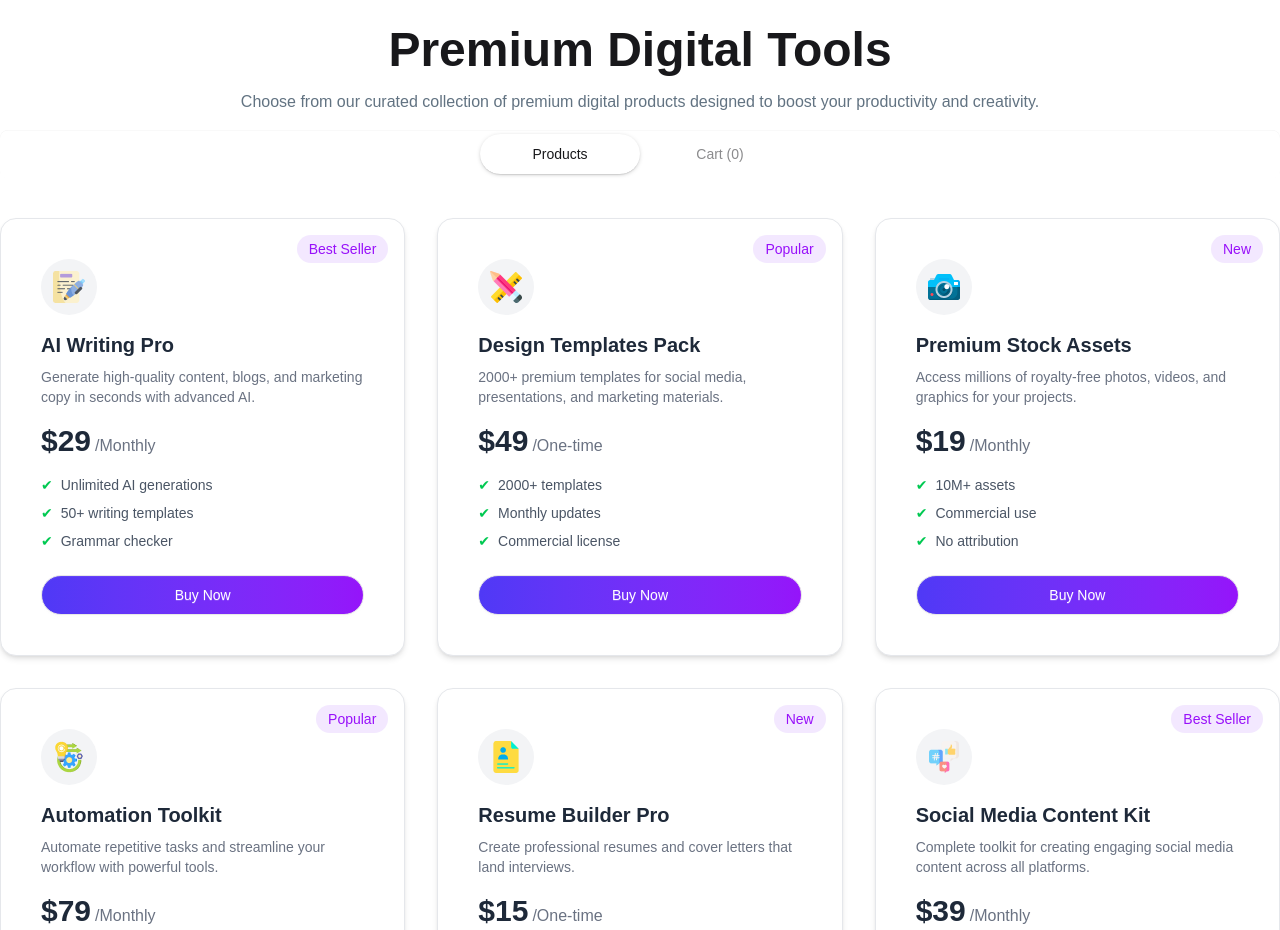
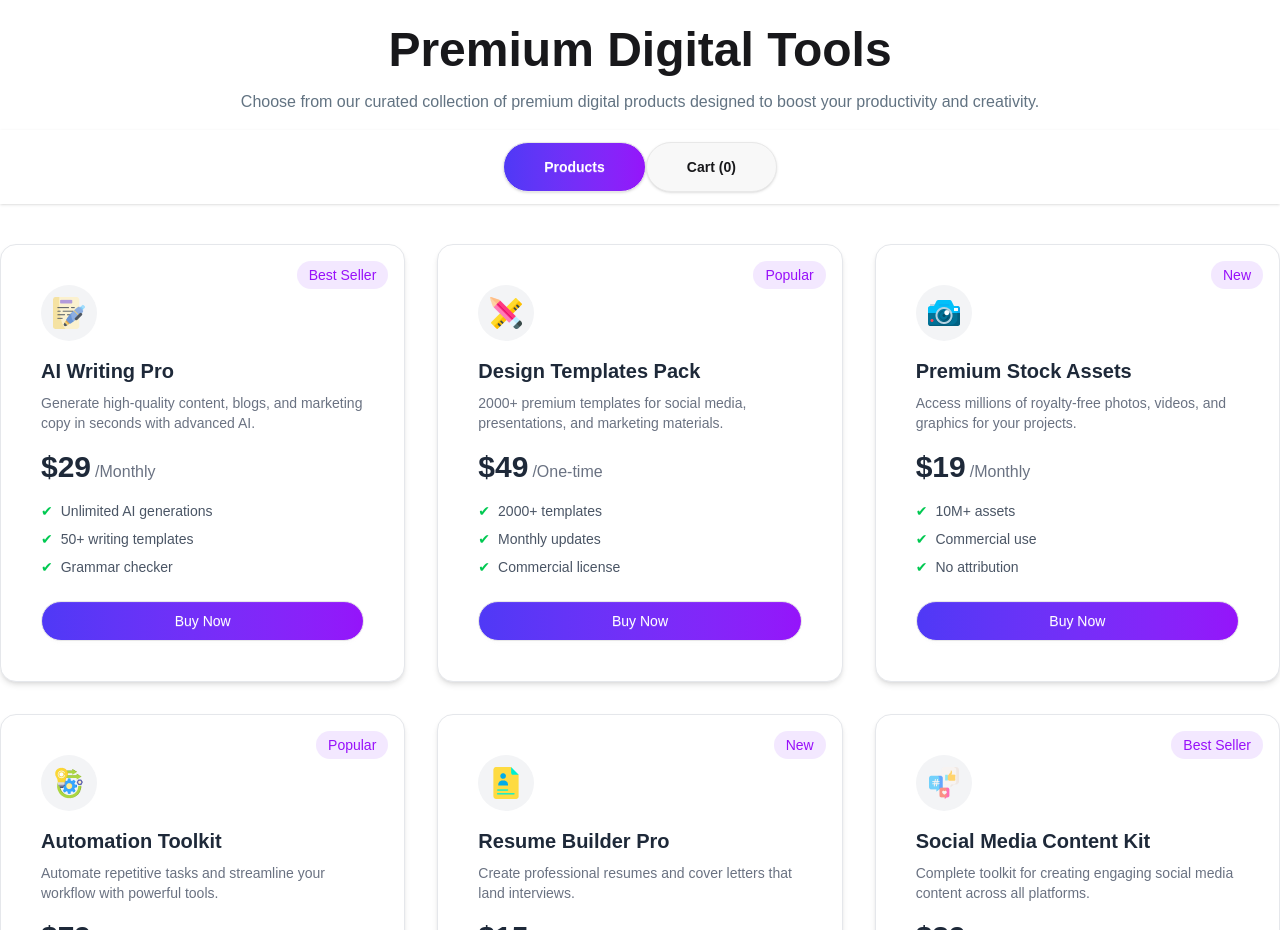
Before and after one commit to raselbabu273/digital-tools-platform, a React (Vite) app: page / in a window 1280 px wide. Shown: the part 1120-2050 px from the top of the page. Built offline with nearby package versions, Linux system fonts and the light colour scheme.

Commit message:
Products and cart button setup done

```diff
--- a/src/App.jsx
+++ b/src/App.jsx
@@ -4,7 +4,6 @@ import Banner from "./Components/Banner/Banner";
 import NavBar from "./Components/NavBar/NavBar";
 import Ratings from "./Components/Ratings/Ratings";
 import Cards from "./Components/Cards/Cards";
-import { ToastContainer } from "react-toastify/unstyled";
 import Footer from "./Components/Footer/Footer";
 import Cart from "./Components/Cart/Cart";
 
@@ -36,22 +35,21 @@ function App() {
             designed to boost your productivity and creativity.
           </p>
         </div>
-        <div className="tabs tabs-box justify-center bg-transparent">
-          <input
-            type="radio"
-            name="my_tabs_1"
-            className="tab rounded-full w-40"
-            aria-label="Products"
+        <div className="flex justify-center p-3 border-none shadow-sm">
+          <button
+            className={`btn rounded-full px-10 py-6 shadow-sm ${activeTab === "products" ? "text-white bg-linear-to-r from-[#4F39F6] to-[#9514FA]" : "bg-base-200"}`}
             onClick={() => setActiveTab("products")}
             defaultChecked
-          />
-          <input
-            type="radio"
-            name="my_tabs_1"
-            className="tab rounded-full w-40"
-            aria-label="Cart (0)"
+          >
+            Products
+          </button>
+
+          <button
+            className={`btn rounded-full px-10 py-6 shadow-sm ${activeTab === "cart" ? "text-white bg-linear-to-r from-[#4F39F6] to-[#9514FA]" : "bg-base-200"}`}
             onClick={() => setActiveTab("cart")}
-          />
+          >
+            {`Cart (${cartData.length})`}
+          </button>
         </div>
       </div>
 
@@ -62,12 +60,10 @@ function App() {
           setCartData={setCartData}
         />
       ) : (
-        <Cart cartData={cartData} />
+        <Cart cartData={cartData} setCartData={setCartData}/>
       )}
 
       <Footer />
-
-      <ToastContainer />
     </>
   );
 }
--- a/src/Components/AvailableCards/AvailableCards.jsx
+++ b/src/Components/AvailableCards/AvailableCards.jsx
@@ -6,7 +6,7 @@ const AvailableCards = ({card, cartData, setCartData}) => {
 
   const handleBuyNow = () => {
     setIsClicked(true);
-    setCartData([...cartData, card])
+    setCartData([...cartData, card]);
   }
   return (
         <div className="card flex items-center">
--- a/src/Components/Cart/Cart.jsx
+++ b/src/Components/Cart/Cart.jsx
@@ -1,13 +1,42 @@
 import React from "react";
 
-const Cart = ({ cartData }) => {
+const Cart = ({ cartData, setCartData }) => {
+  const totalPrice = cartData.reduce((sum, item) => sum + item.price, 0);
 
-    const totalPrice = cartData.reduce((sum, item) => sum + item.price, 0);
+  const handlePayment = () => {
+    setCartData([]);
+  };
+
+  const handleDelete = (item) => {
+    const filteredItem = cartData.filter((data) => data.id !== item.id);
+    setCartData(filteredItem);
+  };
+
   return (
     <div className="container mx-auto p-15 mt-10 grid gap-5">
       <h1 className="text-3xl font-bold">Your Cart</h1>
+
+      {cartData.length === 0 ? (
+        <div className="text-center py-18">
+          <div className="flex justify-center">
+            <img
+              className="w-20 h-20 text-red-500"
+              src="/public/cart.png"
+              alt=""
+            />
+          </div>
+
+          <p className="font-medium text-lg text-gray-500">
+            Your cart is empty.
+          </p>
+        </div>
+      ) : (
+        <>
           {cartData.map((item) => (
-        <div className="flex justify-between items-center shadow-sm px-8 py-5 rounded-xl bg-sky-50">
+            <div
+              key={item.id}
+              className="flex justify-between items-center shadow-sm px-8 py-5 rounded-xl bg-sky-50"
+            >
               <div className="flex justify-between gap-6">
                 <div className="w-14 h-14 flex items-center justify-center bg-gray-100 rounded-full mb-4">
                   <img src={item.iconImg} alt="" />
@@ -19,14 +48,28 @@ const Cart = ({ cartData }) => {
               </div>
 
               <div>
-            <button className="btn text-red-600 bg-transparent border-none shadow-none p-5">Remove</button>
+                <button
+                  onClick={() => handleDelete(item)}
+                  className="btn text-red-600 bg-transparent border-none shadow-none p-5"
+                >
+                  Remove
+                </button>
               </div>
             </div>
           ))}
+        </>
+      )}
+
       <div className="flex justify-between p-5 mt-5 bg-black rounded-lg text-white text-3xl font-bold">
         <div>Total</div>
         <div>$ {totalPrice}</div>
       </div>
+      <button
+        onClick={handlePayment}
+        className="btn w-full py-6 rounded-full text-white text-lg font-semibold bg-linear-to-r from-[#4F39F6] to-[#9514FA] hover:opacity-90 transition"
+      >
+        Proceed To Checkout
+      </button>
     </div>
   );
 };
```
Also changed, not shown: public/cart.png (added). Lines whose indentation alone changed are shown as unchanged.
